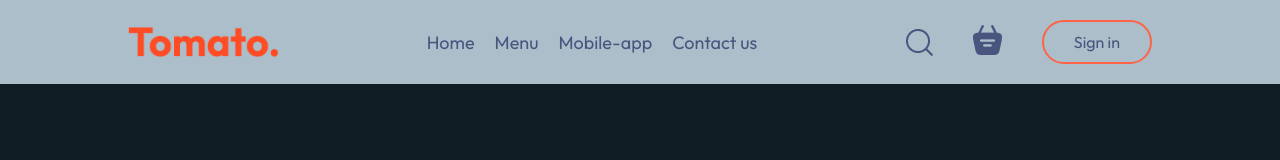
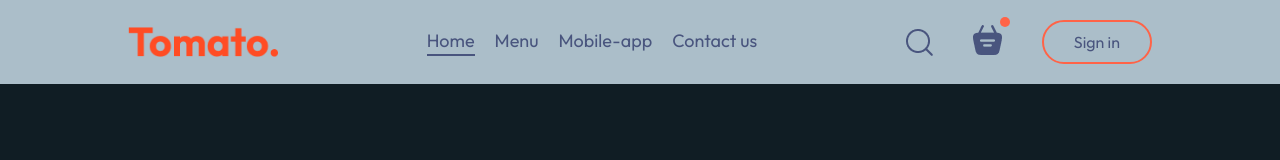
Before and after one commit to sdfowers/react-portfolio, a React (Create React App) app: page /react-portfolio/fooddelivery in a window 1280 px wide. Shown: the top 160 px of the page. Built offline with nearby package versions, Linux system fonts and the light colour scheme.

Commit message:
finishing the navbar

```diff
--- a/src/Components/FoodDelivery/NavBar/Navbar.css
+++ b/src/Components/FoodDelivery/NavBar/Navbar.css
@@ -15,6 +15,9 @@
     gap: 20px;
     color: #49557e;
     font-size: 18px;
+}
+.navbar-menu li {
+    cursor: pointer;
 }
 .navbar-right {
     display: flex;
@@ -35,3 +38,19 @@
     background-color: #fff4f2;
 
 }
+.navbar .active {
+    padding-bottom: 2px;
+    border-bottom: 2px solid #49557e;
+}
+.navbar-search-icon {
+    position: relative;
+}
+.navbar-search-icon .dot {
+    position: absolute;
+    min-width: 10px;
+    min-height: 10px;
+    background-color: tomato;
+    border-radius: 5px;
+    top: -8px;
+    right: -8px;
+}
--- a/src/Components/FoodDelivery/NavBar/Navbar.jsx
+++ b/src/Components/FoodDelivery/NavBar/Navbar.jsx
@@ -9,10 +9,10 @@
     <div className='navbar'>
         <img src={assets.logo} alt='' className='logo'/>
         <ul className="navbar-menu">
-            <li className={menu==="home"?"active":""}>Home</li>
-            <li className={menu==="menu"?"active":""}>Menu</li>
-            <li className={menu==="mobile-app"?"active":""}>Mobile-app</li>
-            <li className={menu==="contact-us"?"active":""}>Contact us</li>
+            <li onClick={() => setMenu("home")} className={menu==="home"?"active":""}>Home</li>
+            <li onClick={() => setMenu("menu")} className={menu==="menu"?"active":""}>Menu</li>
+            <li onClick={() => setMenu("mobile-app")} className={menu==="mobile-app"?"active":""}>Mobile-app</li>
+            <li onClick={() => setMenu("contact-us")} className={menu==="contact-us"?"active":""}>Contact us</li>
         </ul>
         <div className="navbar-right">
             <img src={assets.search_icon} alt="" />
```
